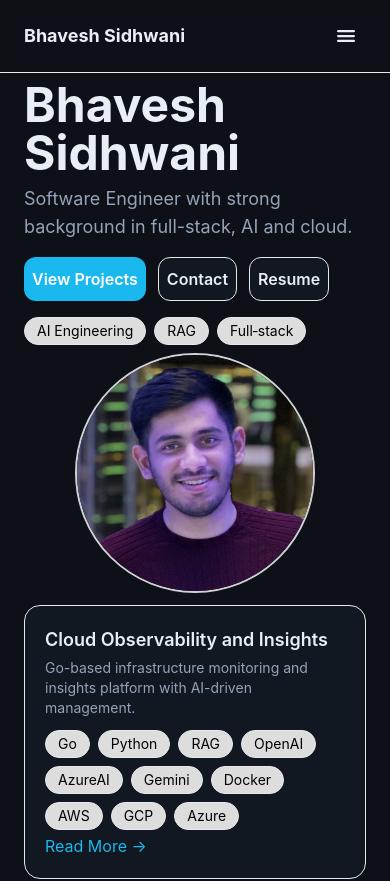
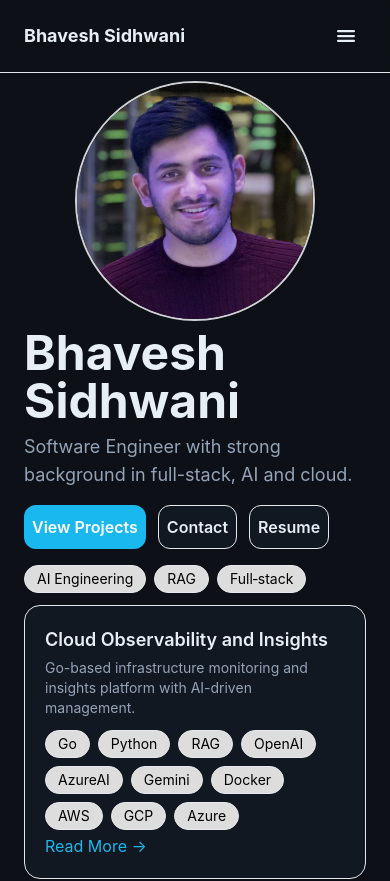
Before and after one commit to BhaveshSidhwani/Personal-Portfolio-Website, a Next.js app: page / in a window 390 px wide. Shown: the top 881 px of the page. Built offline with nearby package versions, Linux system fonts and the light colour scheme.

Commit message:
[fix] Positioned image above name in small device format

```diff
--- a/app/page.tsx
+++ b/app/page.tsx
@@ -12,7 +12,17 @@
     <>
       {/* Hero */}
       <section className="grid grid-cols-1 items-center gap-8 py-8 md:grid-cols-2">
-        <div>
+        <div className="flex justify-center md:justify-end order-1 md:order-2">
+          <div className="sr-only">Headshot</div>
+          <Image
+            src={headshot}
+            alt="Bhavesh Sidhwani - software engineer headshot"
+            width={240}
+            height={240}
+            className="aspect-auto h-60 w-60 rounded-full border-2 border-[--border] bg-[--panel] opacity-95 brightness-95"
+          />
+        </div>
+        <div className="order-2 md:order-1">
           <h1 className="text-5xl font-bold">Bhavesh Sidhwani</h1>
           <p className="mt-2 text-lg text-[--muted]">
             Software Engineer with strong background in full-stack, AI and
@@ -41,16 +51,6 @@
             <Chip>RAG</Chip>
             <Chip>Full‑stack</Chip>
           </div>
-        </div>
-        <div className="flex justify-center md:justify-end">
-          <div className="sr-only">Headshot</div>
-          <Image
-            src={headshot}
-            alt="Bhavesh Sidhwani - software engineer headshot"
-            width={240}
-            height={240}
-            className="aspect-auto h-60 w-60 rounded-full border-2 border-[--border] bg-[--panel] opacity-95 brightness-95"
-          />
         </div>
       </section>
 
```
